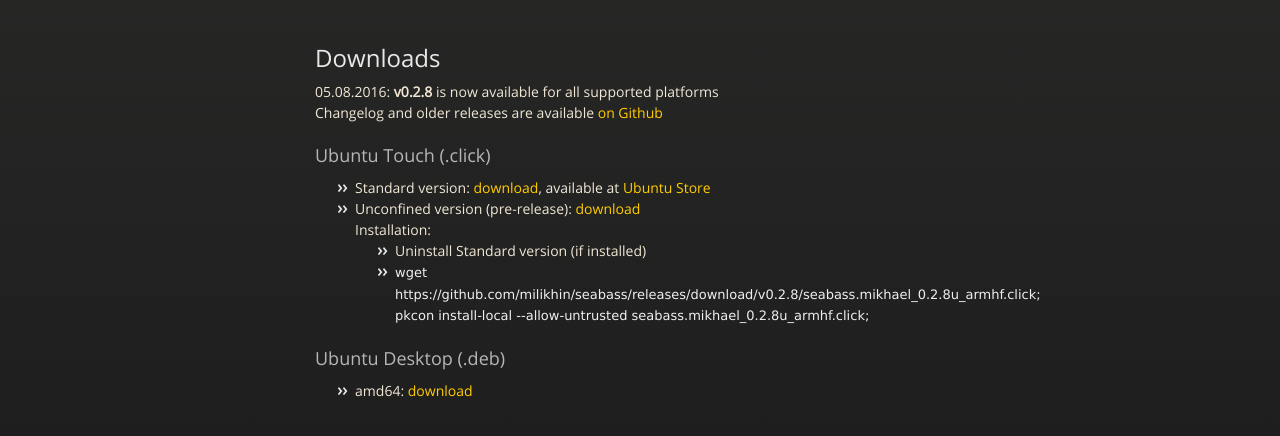
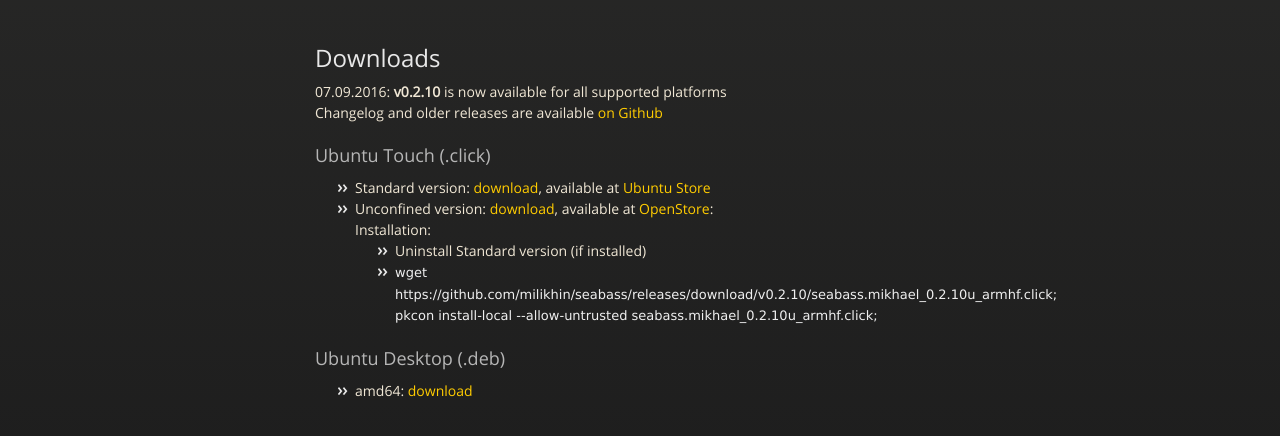
Before and after one commit to milikhin/milikhin.github.io, a plain HTML site: page index.html in a window 1280 px wide. Shown: the part 226-662 px from the top of the page. Drawn offline with Linux system fonts and the light colour scheme.

Commit message:
Update index.html

```diff
--- a/index.html
+++ b/index.html
@@ -42,7 +42,7 @@
               </a>Downloads
             </h2>
             <p>
-                05.08.2016: <b>v0.2.8</b> is now available for all supported platforms
+                07.09.2016: <b>v0.2.10</b> is now available for all supported platforms
                 <br/>Changelog and older releases are available <a href="https://github.com/milikhin/seabass/releases">on Github</a>
             </p>
             <h3>
@@ -53,21 +53,19 @@
 
             <ul>
                 <li>
-                    Standard version: <a href="https://github.com/milikhin/seabass/releases/download/v0.2.8/seabass.mikhael_0.2.8_armhf.click">download</a>, available at <a href="https://uappexplorer.com/app/seabass.mikhael">Ubuntu Store</a>
+                    Standard version: <a href="https://github.com/milikhin/seabass/releases/download/v0.2.10/seabass.mikhael_0.2.10_armhf.click">download</a>, available at <a href="https://uappexplorer.com/app/seabass.mikhael">Ubuntu Store</a>
                 </li>
                 <li>
-                    Unconfined version (pre-release):
-                    <a href="https://github.com/milikhin/seabass/releases/download/v0.2.8/seabass.mikhael_0.2.8u_armhf.click">download</a>
-                    <p style="margin-bottom: 0">Installation:
-                    </p>
+                    Unconfined version: <a href="https://github.com/milikhin/seabass/releases/download/v0.2.10/seabass.mikhael_0.2.10u_armhf.click">download</a>, available at <a href="https://open.uappexplorer.com/app/seabass.mikhael">OpenStore</a>:
+                    <p style="margin-bottom: 0">Installation:</p>
                     <ul style="margin: 0">
                         <li>
                             Uninstall Standard version (if installed)
                         </li>
                         <li>
                             <code>
-                                wget https://github.com/milikhin/seabass/releases/download/v0.2.8/seabass.mikhael_0.2.8u_armhf.click;
-                                <br/>pkcon install-local --allow-untrusted seabass.mikhael_0.2.8u_armhf.click;
+                                wget https://github.com/milikhin/seabass/releases/download/v0.2.10/seabass.mikhael_0.2.10u_armhf.click;
+                                <br/>pkcon install-local --allow-untrusted seabass.mikhael_0.2.10u_armhf.click;
                             </code>
                         </li>
                     </ul>
@@ -83,7 +81,7 @@
 
             <ul>
                 <li>
-                    amd64: <a href="https://github.com/milikhin/seabass/releases/download/v0.2.8/seabass.mikhael_0.2.8_amd64.deb">download</a>
+                    amd64: <a href="https://github.com/milikhin/seabass/releases/download/v0.2.10/seabass.mikhael_0.2.10_amd64.deb">download</a>
                 </li>
             </ul>
         </section>
```
